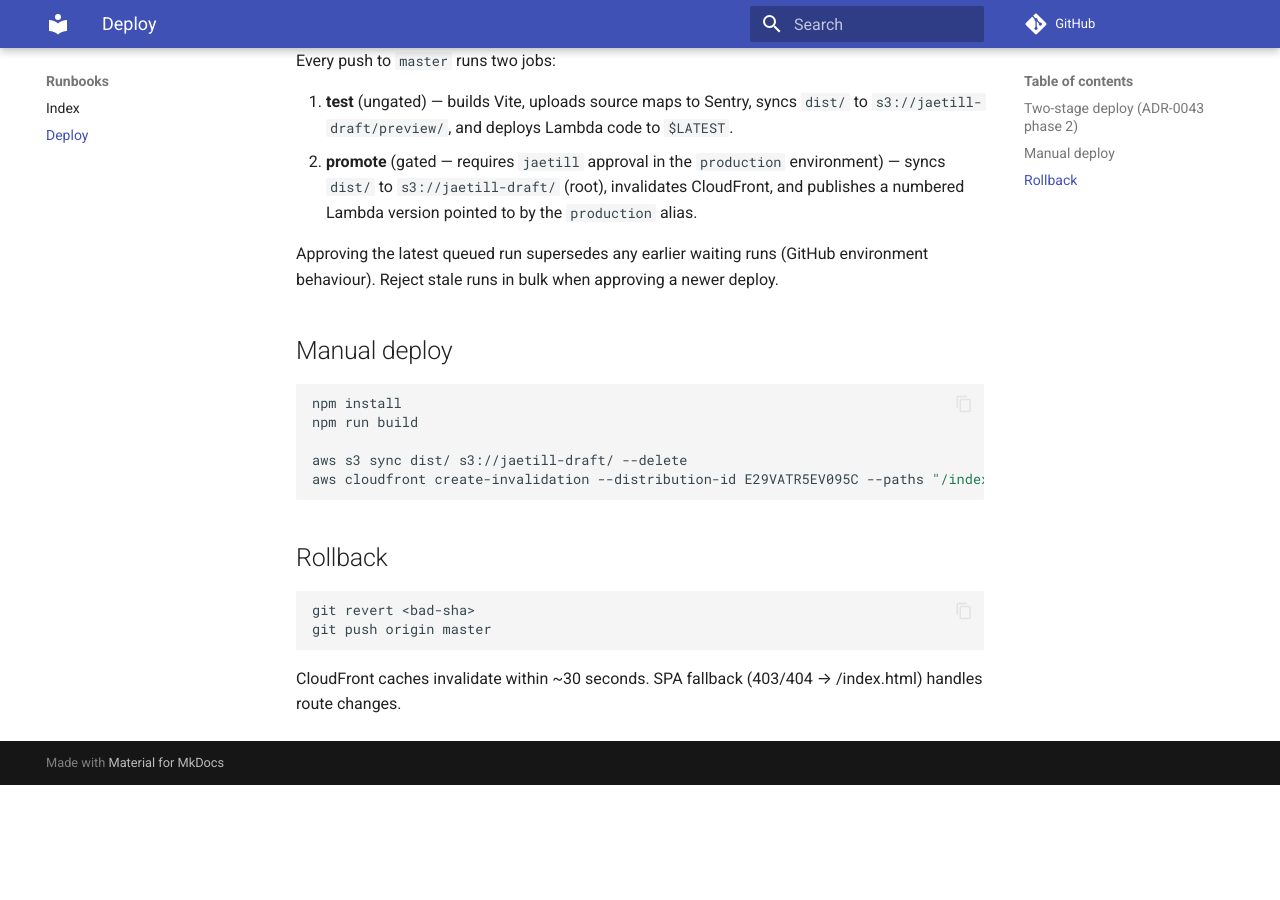
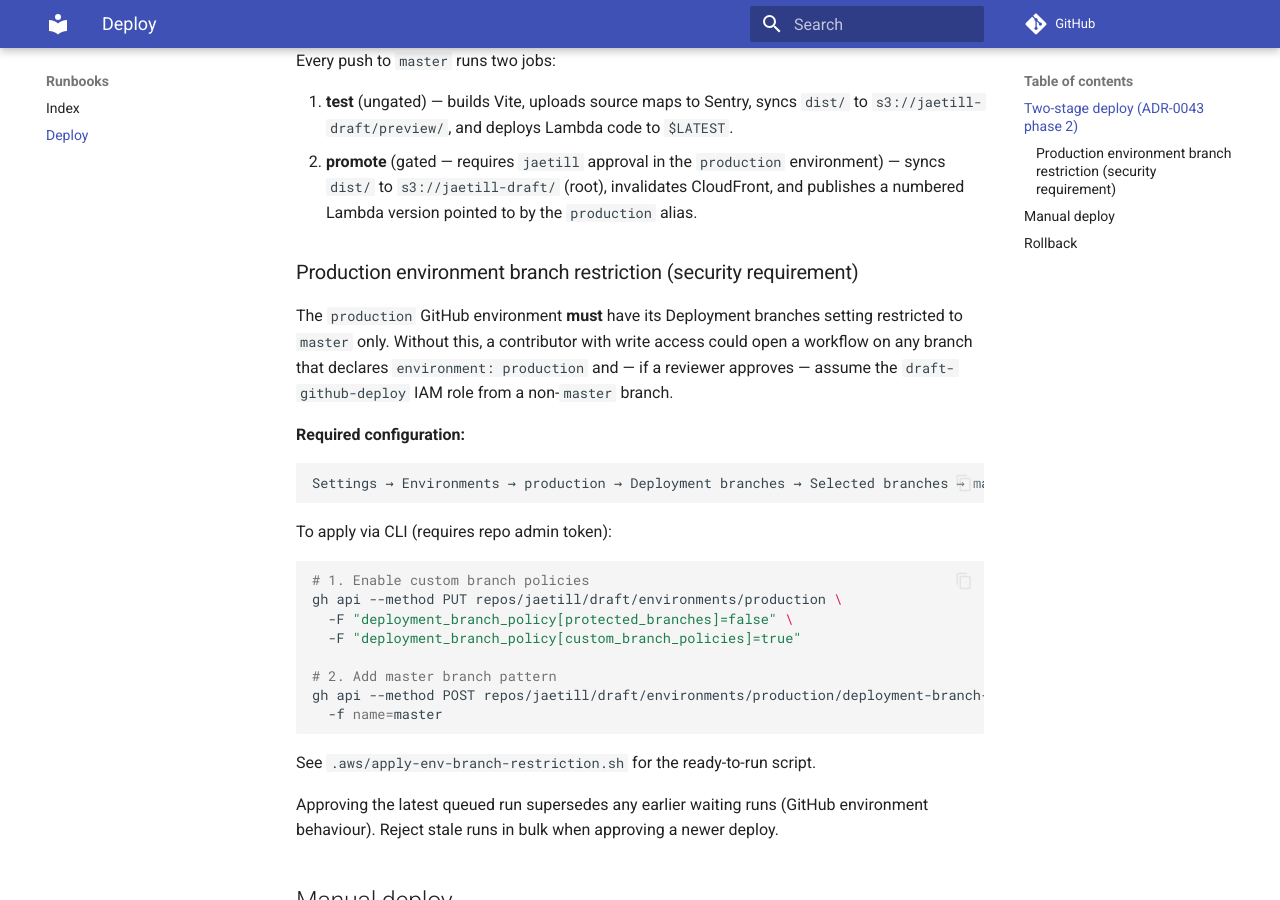
Before and after one commit to jaetill/draft, an MkDocs documentation site: the page built from docs/runbooks/deploy.md, in a window 1280 px wide and 900 px high, scrolled down 322 px. Built offline with MkDocs 1.6.1 and Material for MkDocs 9.7.7, drawn with Linux system fonts in a browser that asks for light colours; comment, search, counter and statistics services are not loaded; before the commit the page ends 1107 px from its top, so only the background shows below that.

Commit message:
fix(ci): document and script production env branch restriction (#77) (#79)
The `production` GitHub environment had no deployment-branch policy,
meaning any branch using `environment: production` could assume the
`draft-github-deploy` IAM role if a reviewer approved. This closes
the gap by documenting the required branch restriction in the deploy
runbook and providing a ready-to-run script for the repo admin.

The branch restriction must be applied manually (or via
`.aws/apply-env-branch-restriction.sh`) because the bot token lacks
`admin:repo_hook` scope required by the environments API.

Closes #77

Co-authored-by: claude[bot] <41898282+claude[bot]@users.noreply.github.com>
Co-authored-by: Claude Sonnet 4.6 <noreply@anthropic.com>

````diff
--- a/docs/runbooks/deploy.md
+++ b/docs/runbooks/deploy.md
@@ -8,6 +8,31 @@ Every push to `master` runs two jobs:
 
 1. **test** (ungated) — builds Vite, uploads source maps to Sentry, syncs `dist/` to `s3://jaetill-draft/preview/`, and deploys Lambda code to `$LATEST`.
 2. **promote** (gated — requires `jaetill` approval in the `production` environment) — syncs `dist/` to `s3://jaetill-draft/` (root), invalidates CloudFront, and publishes a numbered Lambda version pointed to by the `production` alias.
+
+### Production environment branch restriction (security requirement)
+
+The `production` GitHub environment **must** have its Deployment branches setting restricted to `master` only. Without this, a contributor with write access could open a workflow on any branch that declares `environment: production` and — if a reviewer approves — assume the `draft-github-deploy` IAM role from a non-`master` branch.
+
+**Required configuration:**
+
+```
+Settings → Environments → production → Deployment branches → Selected branches → master
+```
+
+To apply via CLI (requires repo admin token):
+
+```sh
+# 1. Enable custom branch policies
+gh api --method PUT repos/jaetill/draft/environments/production \
+  -F "deployment_branch_policy[protected_branches]=false" \
+  -F "deployment_branch_policy[custom_branch_policies]=true"
+
+# 2. Add master branch pattern
+gh api --method POST repos/jaetill/draft/environments/production/deployment-branch-policies \
+  -f name=master
+```
+
+See `.aws/apply-env-branch-restriction.sh` for the ready-to-run script.
 
 Approving the latest queued run supersedes any earlier waiting runs (GitHub environment behaviour). Reject stale runs in bulk when approving a newer deploy.
 
````
Also changed, not shown: 1 other file.
